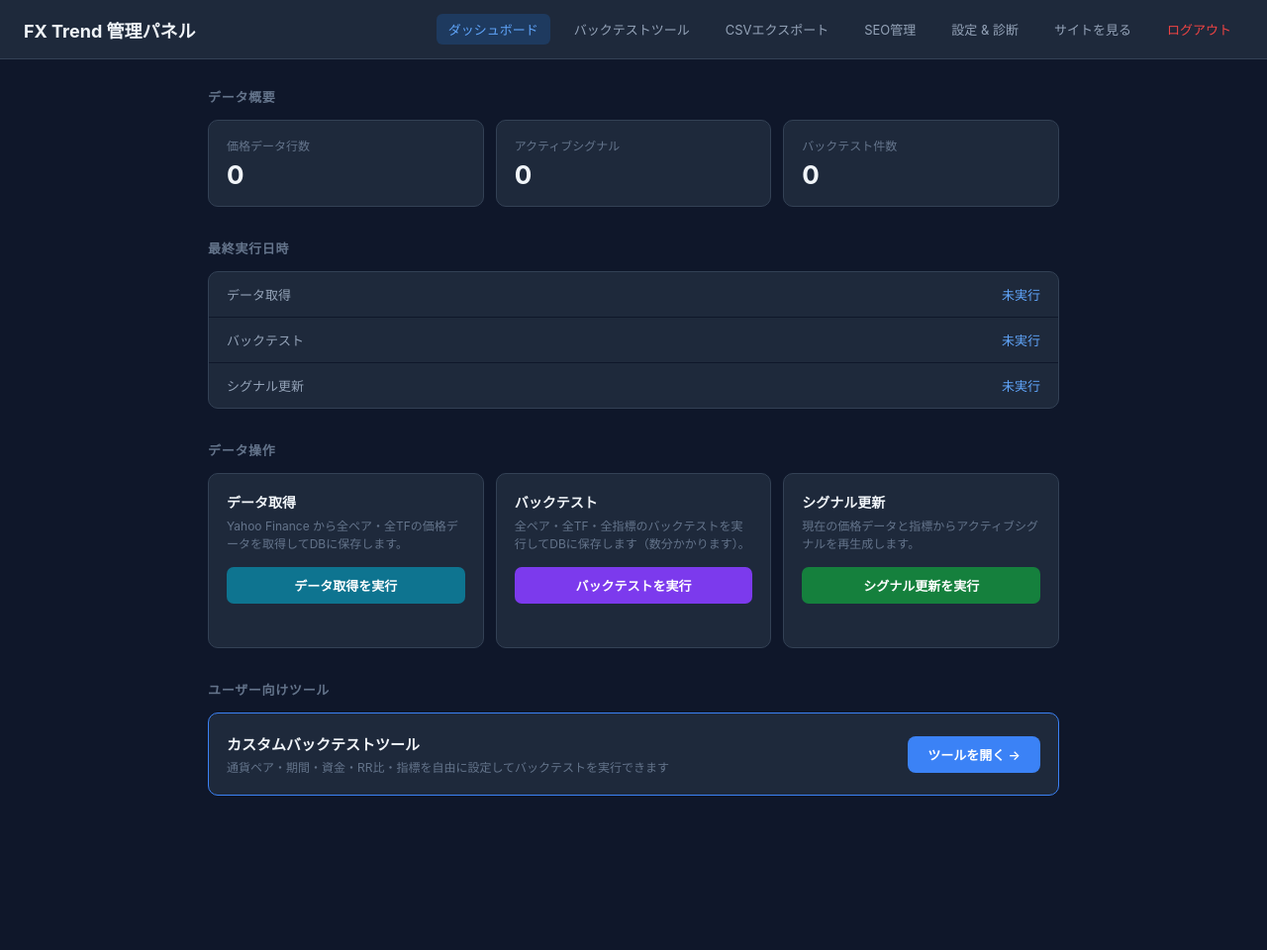
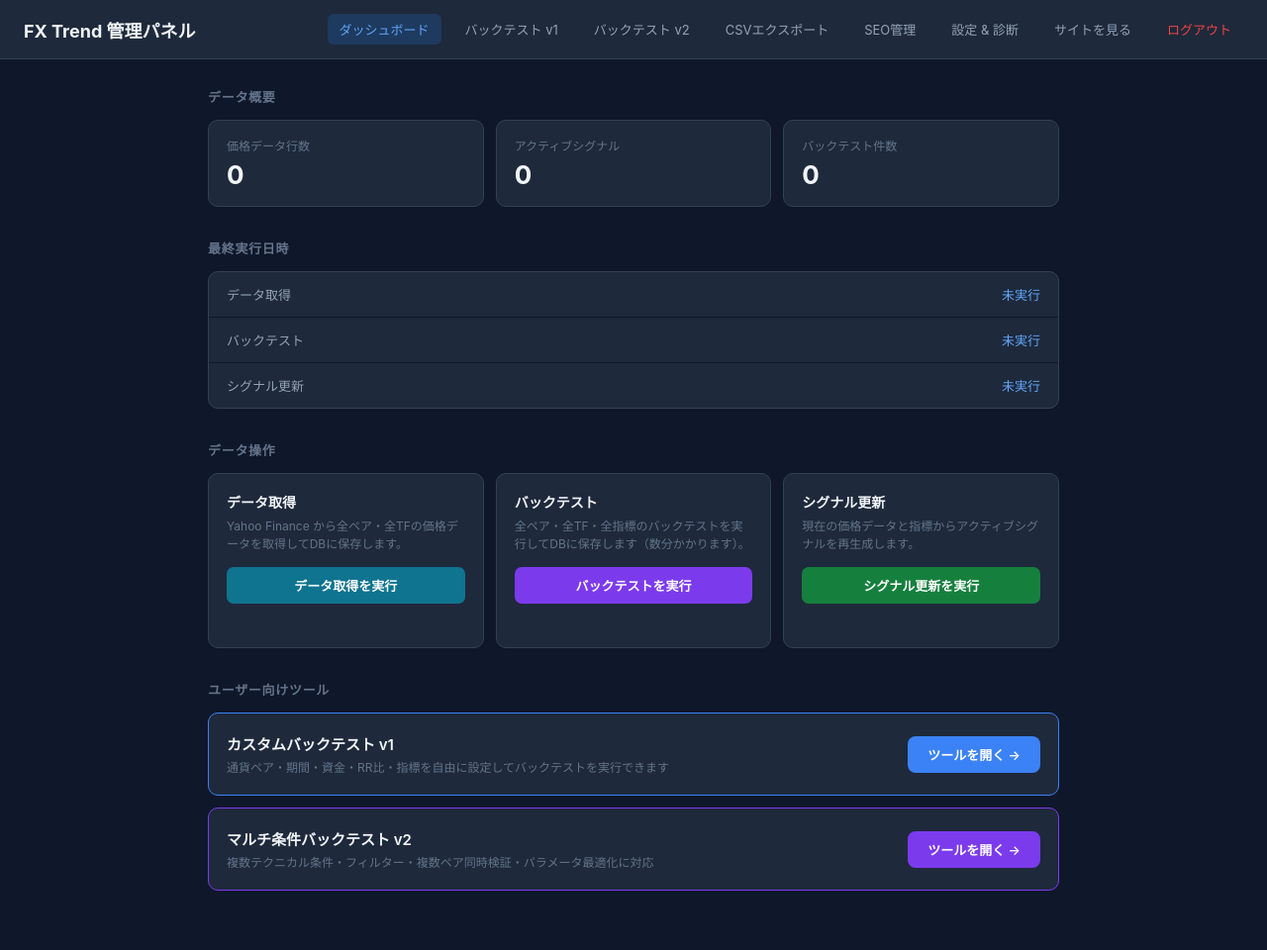
Before and after one commit to take04si-mycafolio/claude, a PHP site: page /forex_signal_db/admin/ in a window 1280 px wide. Shown: the whole page at 99% size. Before the commit the page ends 804 px from the top, so only its background shows below. Run offline with PHP 8.4, Linux system fonts and the light colour scheme; the visitor is signed in with stand-in values (Sample User, id 1); data comes from the database, SQL or seed files in the repository; data that the repository does not hold is empty.

Commit message:
feat: 管理ダッシュボードにバックテスト v2 へのリンク追加
- ヘッダーナビ: 「バックテスト v2」リンクを追加
- ツールカード: バックテスト v2 のカードを追加（紫色で v1 と区別）

https://claude.ai/code/session_01QN6byJG2WCoef2xcNq2uYw

```diff
--- a/forex_signal_tool/public_html/admin/index.php
+++ b/forex_signal_tool/public_html/admin/index.php
@@ -110,7 +110,8 @@ main{max-width:900px;margin:0 auto;padding:28px 20px}
   <?php if ($isLoggedIn): ?>
   <nav class="nav">
     <a href="/admin/" class="active">ダッシュボード</a>
-    <a href="/admin/backtest.php">バックテストツール</a>
+    <a href="/admin/backtest.php">バックテスト v1</a>
+    <a href="/admin/backtest_v2.php">バックテスト v2</a>
     <a href="/admin/export.php">CSVエクスポート</a>
     <a href="/admin/seo.php">SEO管理</a>
     <a href="/admin/settings.php">設定 &amp; 診断</a>
@@ -201,12 +202,21 @@ main{max-width:900px;margin:0 auto;padding:28px 20px}
 
   <div class="section">
     <div class="section-title">ユーザー向けツール</div>
-    <div class="tool-card">
-      <div class="info">
-        <h3>カスタムバックテストツール</h3>
-        <p>通貨ペア・期間・資金・RR比・指標を自由に設定してバックテストを実行できます</p>
+    <div style="display:flex;flex-direction:column;gap:12px">
+      <div class="tool-card">
+        <div class="info">
+          <h3>カスタムバックテスト v1</h3>
+          <p>通貨ペア・期間・資金・RR比・指標を自由に設定してバックテストを実行できます</p>
+        </div>
+        <a href="/admin/backtest.php">ツールを開く →</a>
       </div>
-      <a href="/admin/backtest.php">ツールを開く →</a>
+      <div class="tool-card" style="border-color:#7c3aed">
+        <div class="info">
+          <h3>マルチ条件バックテスト v2</h3>
+          <p>複数テクニカル条件・フィルター・複数ペア同時検証・パラメータ最適化に対応</p>
+        </div>
+        <a href="/admin/backtest_v2.php" style="background:#7c3aed">ツールを開く →</a>
+      </div>
     </div>
   </div>
 </main>
```
